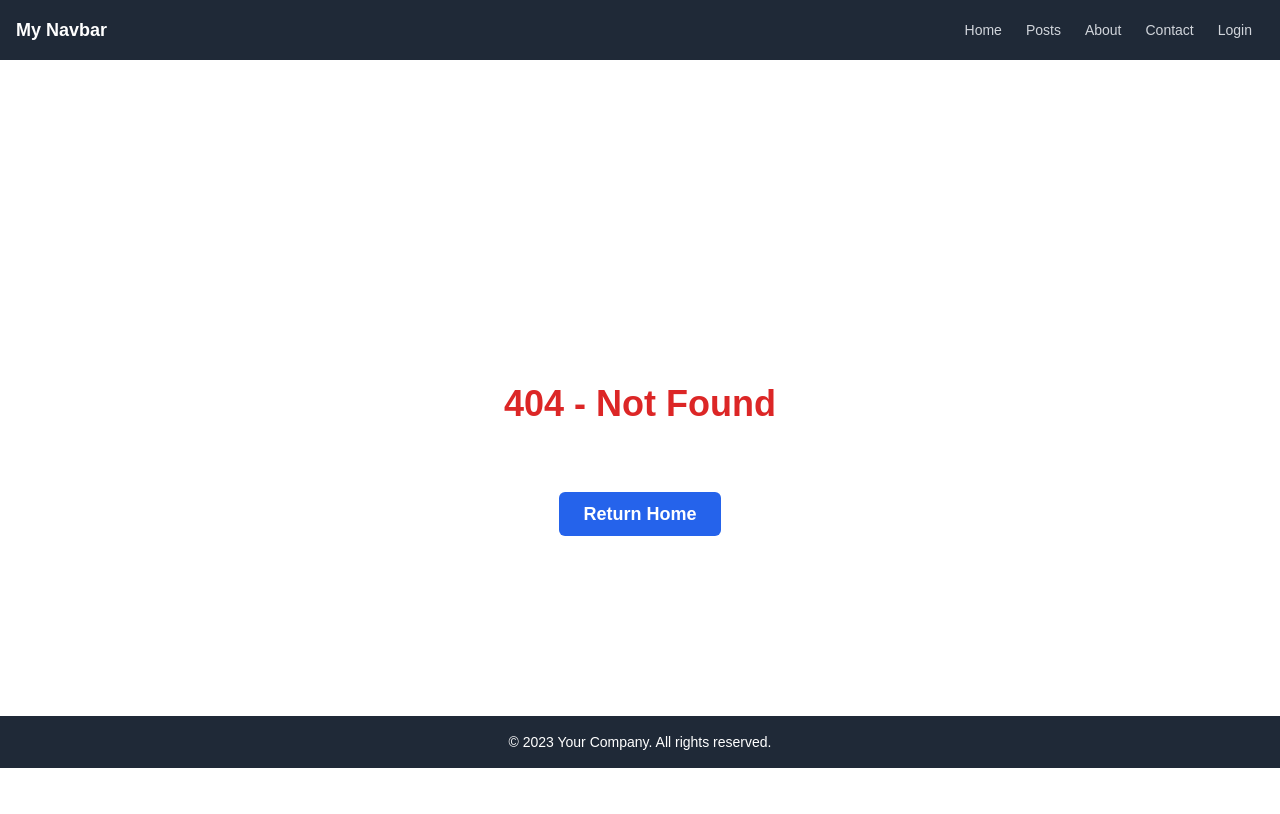
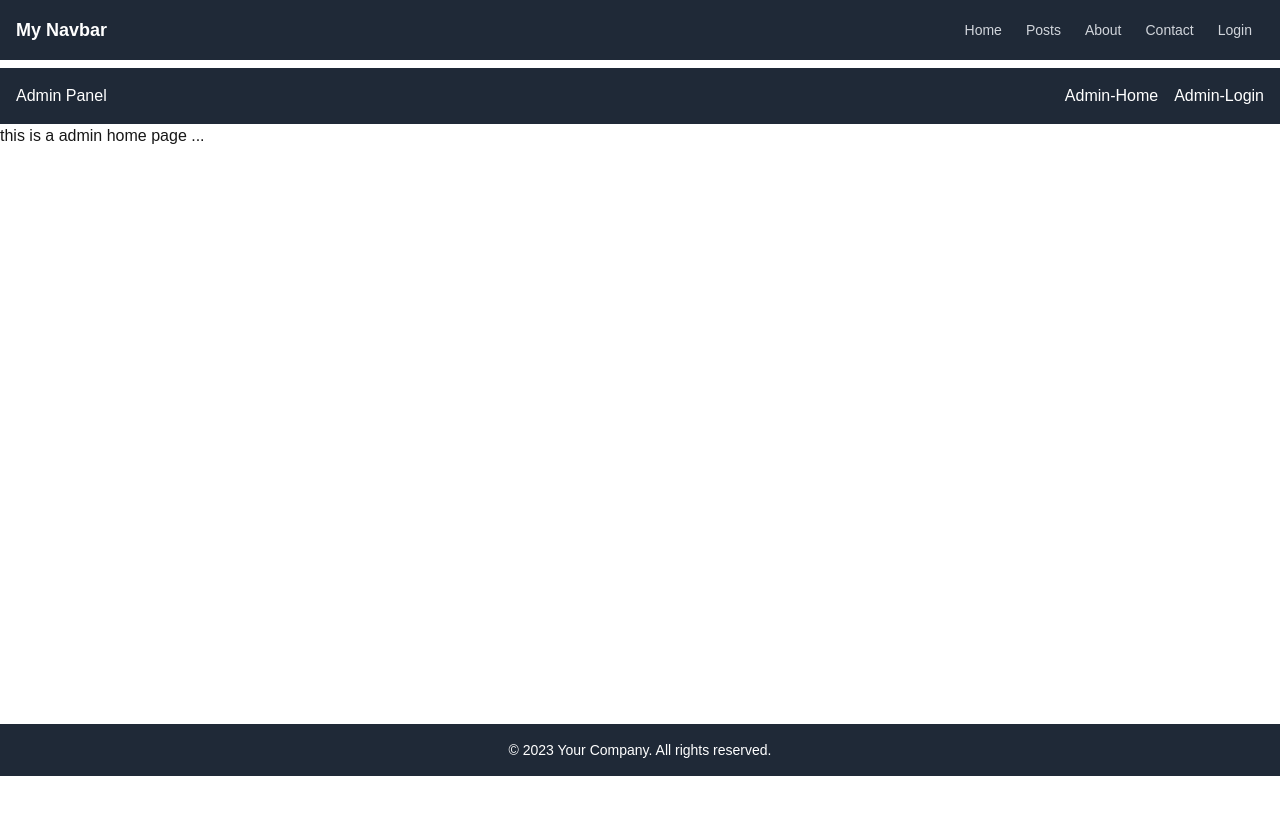
Before and after one commit to sudip22-p/NextJs, a Next.js app in the folder first/: page /admin-dashboard in a window 1280 px wide. Before the commit this address had no page. Shown: the top 814 px of the page. Built offline with nearby package versions, Linux system fonts and the light colour scheme.

Commit message:
group layout ...

```diff
--- /dev/null
+++ b/first/app/(admin)/admin-dashboard/page.js
@@ -0,0 +1,11 @@
+import React from 'react'
+
+const AdminHome = () => {
+  return (
+    <div>
+      this is a admin home page ...
+    </div>
+  )
+}
+
+export default AdminHome
--- /dev/null
+++ b/first/app/(admin)/admin-login/page.js
@@ -0,0 +1,11 @@
+import React from 'react'
+
+const AdminLogin = () => {
+  return (
+    <div>
+      this is a admin login page ...
+    </div>
+  )
+}
+
+export default AdminLogin
--- /dev/null
+++ b/first/app/(admin)/layout.js
@@ -0,0 +1,14 @@
+import AdminNavbar from "@/components/AdminNavbar";
+export const metadata = {
+  title: "first:admin panel",
+  description: "my first next js app's admin panel",
+};
+
+export default function AdminLayout({ children }) {
+  return (
+    <>
+      <AdminNavbar />
+      <div className="h-auto">{children}</div>
+    </>
+  );
+}
--- /dev/null
+++ b/first/components/AdminNavbar.jsx
@@ -0,0 +1,23 @@
+import React from "react";
+import  Link  from "next/link";
+const AdminNavbar = () => {
+  return (
+    <nav className="bg-gray-800 p-4 mt-2">
+      <div className="container mx-auto flex justify-between items-center">
+        <a href="/admin-dashboard" className="text-white">
+          Admin Panel
+        </a>
+        <div>
+          <Link href="/admin-dashboard" className="text-white">
+            Admin-Home
+          </Link>
+          <Link href="/admin-login" className="text-white ml-4">
+            Admin-Login
+          </Link>
+        </div>
+      </div>
+    </nav>
+  );
+};
+
+export default AdminNavbar;
```
